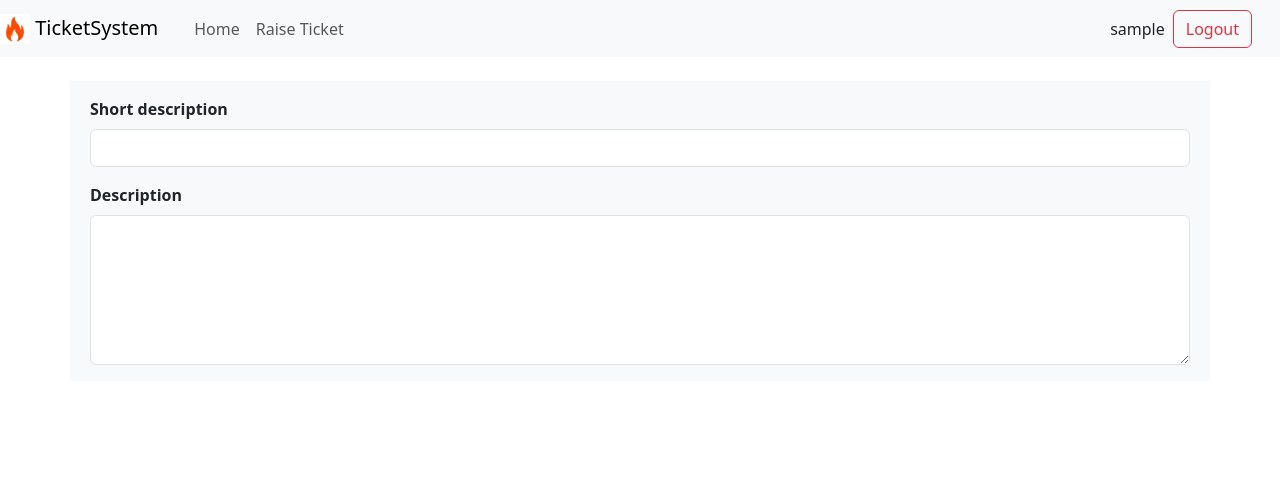
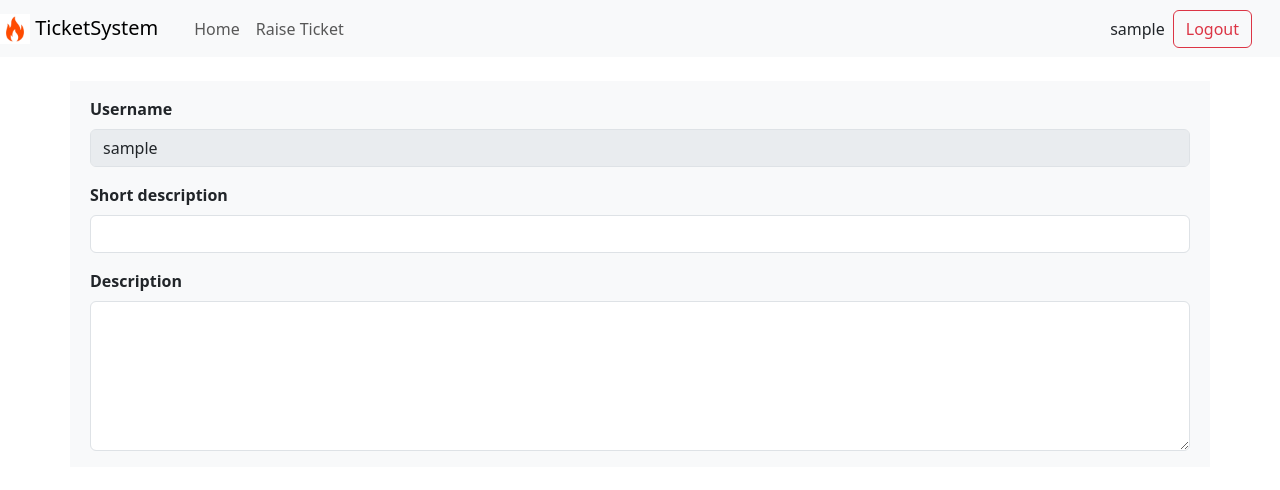
Before and after one commit to bjosk/ticketsystem, a Vue app in the folder ticket-frontend/: page /ticket/new in a window 1280 px wide. Shown: the top 490 px of the page. Built offline with nearby package versions, Linux system fonts and the light colour scheme; sample sign-in values are in the browser's storage.

Commit message:
changes to raiseTicketView

```diff
--- a/ticket-frontend/src/views/RaiseTicketView.vue
+++ b/ticket-frontend/src/views/RaiseTicketView.vue
@@ -1,11 +1,23 @@
 <script setup>
 
 import AppNavBar from "@/components/AppNavBar.vue";
+import {useAuthStore} from "@/stores/auth.js";
+
+const auth = useAuthStore();
 </script>
 
 <template>
   <AppNavBar/>
   <div class="container bg-body-tertiary mt-4 pt-2 pb-2">
+    <div class="container p-2">
+      <label for="shortDescription" class="form-label fw-bold">Username</label>
+      <input type="text"
+             id="shortDescription"
+             class="form-control"
+             :disabled="auth.user?.role !== 'AGENT'"
+             :value="auth.user?.username"
+      />
+    </div>
     <div class="container p-2">
       <label for="shortDescription" class="form-label fw-bold">Short description</label>
       <input type="text"
```
